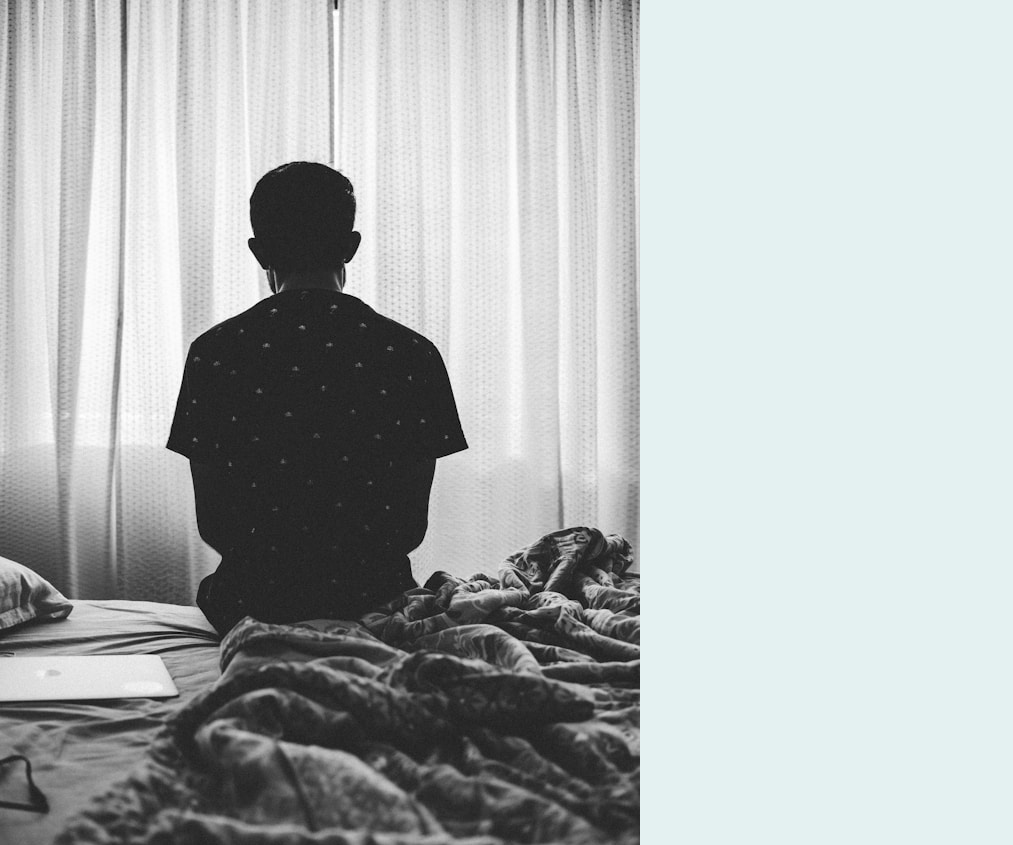
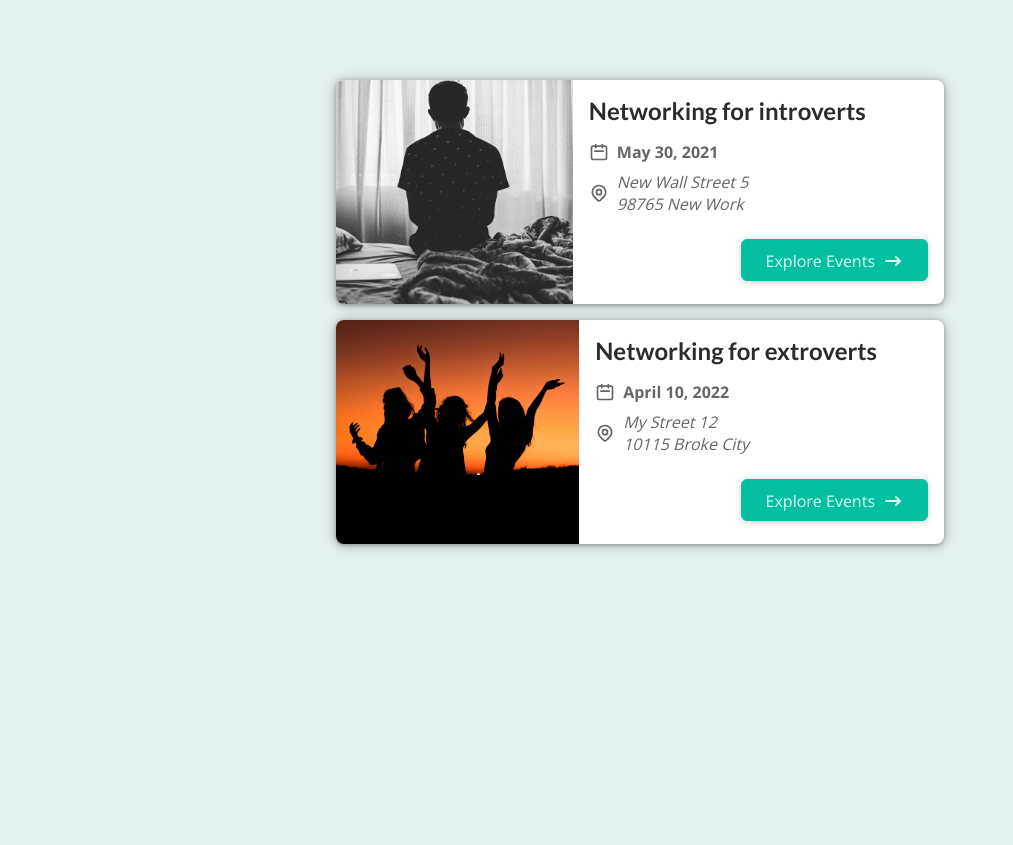
Before and after one commit to vishalnagle/Next.js-NextEvents, a Next.js app: page / in a window 1280 px wide. Shown: the top 845 px of the page, without its empty margins (0-1013 px from the left). After the commit the page ends 800 px from the top, so only its background shows below. Built offline with nearby package versions, Linux system fonts and the light colour scheme.

Commit message:
Events page styling added

```diff
--- a/components/events/event-item.js
+++ b/components/events/event-item.js
@@ -1,4 +1,8 @@
-import Link from "next/link";
+import Button from "../ui/button";
+import classes from "./event-item.module.css";
+import DateIcon from "../icons/date-icon";
+import AddressIcon from "../icons/address-icon";
+import ArrowRightIcon from "../icons/arrow-right-icon";
 
 function EventItem(props) {
   const { title, image, date, location, id } = props;
@@ -13,20 +17,27 @@
   const exploreLink = `/events/${id}`;
 
   return (
-    <li>
+    <li className={classes.item}>
       <img src={"/" + image} alt={title} />
-      <div>
-        <div>
+      <div className={classes.content}>
+        <div className={classes.summary}>
           <h2>{title}</h2>
         </div>
-        <div>
+        <div className={classes.date}>
+          <DateIcon />
           <time>{humanReadableDate}</time>
         </div>
-        <div>
+        <div className={classes.address}>
+          <AddressIcon />
           <address>{formattedAddress}</address>
         </div>
-        <div>
-          <Link href={exploreLink}>Explore Events</Link>
+        <div className={classes.actions}>
+          <Button link={exploreLink}>
+            <span>Explore Events</span>
+            <span className={classes.icon}>
+              <ArrowRightIcon />
+            </span>
+          </Button>
         </div>
       </div>
     </li>
--- /dev/null
+++ b/components/events/event-item.module.css
@@ -0,0 +1,103 @@
+.item {
+    box-shadow: 0 1px 4px rgba(0, 0, 0, 0.3), 0 1px 12px 2px rgba(0, 0, 0, 0.2);
+    border-radius: 8px;
+    overflow: hidden;
+    background-color: white;
+    margin: 1rem;
+    display: flex;
+    flex-direction: column;
+    gap: 1rem;
+  }
+
+  .item img {
+    width: 100%;
+    object-fit: cover;
+    height: 10rem;
+  }
+
+  .content {
+    width: 100%;
+    padding: 0 1rem;
+    text-align: center;
+  }
+
+  .content h2 {
+    margin: 0.5rem 0;
+  }
+
+  .date,
+  .address {
+    display: flex;
+    gap: 0.5rem;
+    align-items: center;
+  }
+
+  .date svg,
+  .address svg {
+    width: 1.25rem;
+    height: 1.25rem;
+    color: #666666;
+  }
+
+  .content time {
+    color: #666666;
+    font-weight: bold;
+  }
+
+  .content address {
+    margin: 0.5rem 0;
+    color: #666666;
+    white-space: pre;
+  }
+
+  .actions {
+    display: flex;
+    flex-direction: column;
+    padding: 1rem;
+  }
+
+  .actions a {
+    display: block;
+  }
+
+  .actions a span {
+    vertical-align: middle;
+  }
+
+  .icon {
+    margin-left: 0.5rem;
+    display: inline-flex;
+    justify-content: center;
+    align-items: center;
+  }
+
+  .icon svg {
+    width: 1.25rem;
+    height: 1.25rem;
+  }
+
+  @media (min-width: 768px) {
+    .item {
+      flex-direction: row;
+    }
+
+    .item img {
+      width: 40%;
+      height: 14rem;
+    }
+
+    .content {
+      width: 60%;
+      padding: 0;
+      text-align: left;
+    }
+
+    .content h2 {
+      margin: 1rem 0;
+    }
+
+    .actions {
+      flex-direction: row;
+      justify-content: flex-end;
+    }
+  }
--- a/components/events/event-list.js
+++ b/components/events/event-list.js
@@ -1,9 +1,11 @@
 import EventItem from "./event-item";
+import classes from "./event-list.module.css";
+
 
 function EventList(props) {
   const { items } = props;
   return (
-    <ul>
+    <ul className={classes.list}>
       {items.map((event) => (
         <EventItem
           key={event.id}
--- /dev/null
+++ b/components/events/event-list.module.css
@@ -0,0 +1,5 @@
+.list {
+    width: 90%;
+    max-width: 40rem;
+    margin: 5rem auto;
+  }
--- /dev/null
+++ b/components/icons/address-icon.js
@@ -0,0 +1,25 @@
+function AddressIcon() {
+    return (
+      <svg
+        xmlns='http://www.w3.org/2000/svg'
+        fill='none'
+        viewBox='0 0 24 24'
+        stroke='currentColor'
+      >
+        <path
+          strokeLinecap='round'
+          strokeLinejoin='round'
+          strokeWidth={2}
+          d='M17.657 16.657L13.414 20.9a1.998 1.998 0 01-2.827 0l-4.244-4.243a8 8 0 1111.314 0z'
+        />
+        <path
+          strokeLinecap='round'
+          strokeLinejoin='round'
+          strokeWidth={2}
+          d='M15 11a3 3 0 11-6 0 3 3 0 016 0z'
+        />
+      </svg>
+    );
+  }
+
+  export default AddressIcon;
--- /dev/null
+++ b/components/icons/arrow-right-icon.js
@@ -0,0 +1,17 @@
+function ArrowRightIcon() {
+    return (
+      <svg
+        xmlns='http://www.w3.org/2000/svg'
+        viewBox='0 0 20 20'
+        fill='currentColor'
+      >
+        <path
+          fillRule='evenodd'
+          d='M12.293 5.293a1 1 0 011.414 0l4 4a1 1 0 010 1.414l-4 4a1 1 0 01-1.414-1.414L14.586 11H3a1 1 0 110-2h11.586l-2.293-2.293a1 1 0 010-1.414z'
+          clipRule='evenodd'
+        />
+      </svg>
+    );
+  }
+
+  export default ArrowRightIcon;
--- /dev/null
+++ b/components/icons/date-icon.js
@@ -0,0 +1,19 @@
+function DateIcon() {
+    return (
+      <svg
+        xmlns='http://www.w3.org/2000/svg'
+        fill='none'
+        viewBox='0 0 24 24'
+        stroke='currentColor'
+      >
+        <path
+          strokeLinecap='round'
+          strokeLinejoin='round'
+          strokeWidth={2}
+          d='M8 7V3m8 4V3m-9 8h10M5 21h14a2 2 0 002-2V7a2 2 0 00-2-2H5a2 2 0 00-2 2v12a2 2 0 002 2z'
+        />
+      </svg>
+    );
+  }
+
+  export default DateIcon;
--- /dev/null
+++ b/components/ui/button.js
@@ -0,0 +1,12 @@
+import Link from "next/link";
+import classes from "./button.module.css";
+
+function Button(props) {
+  return (
+    <Link href={props.link} className={classes.btn}>
+      {props.children}
+    </Link>
+  );
+}
+
+export default Button;
--- /dev/null
+++ b/components/ui/button.module.css
@@ -0,0 +1,18 @@
+.btn {
+    text-decoration: none;
+    cursor: pointer;
+    font: inherit;
+    background-color: #03be9f;
+    border: 1px solid #03be9f;
+    border-radius: 6px;
+    color: #dafff7;
+    padding: 0.5rem 1.5rem;
+    text-align: center;
+    box-shadow: 0 1px 6px rgba(0, 0, 0, 0.2);
+  }
+
+  .btn:hover,
+  .btn:active {
+    background-color: #02afa1;
+    border-color: #02afa1;
+  }
```
